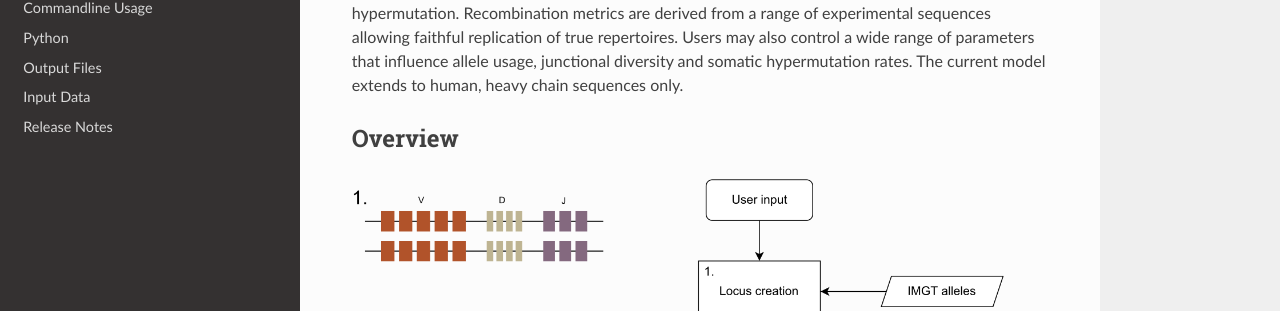
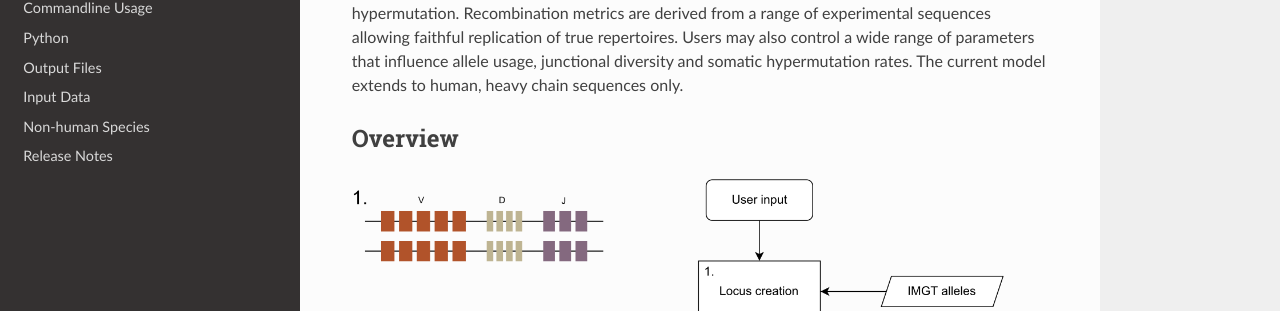
Before and after one commit to Cowanlab/airrship, an MkDocs documentation site: the page built from docs/index.md, in a window 1280 px wide. Shown: the part 291-602 px from the top of the page. Built offline with MkDocs 1.6.1, drawn with Linux system fonts in a browser that asks for light colours; nearby versions of some CDN libraries.

Commit message:
update docs for 0.1.4 release

```diff
--- a/mkdocs.yml
+++ b/mkdocs.yml
@@ -10,6 +10,7 @@ nav:
     - Python: python_use.md
     - Output Files: output.md
     - Input Data: data.md
+    - Non-human Species: non_human.md
     - Release Notes: release.md
 theme: readthedocs
 
```
